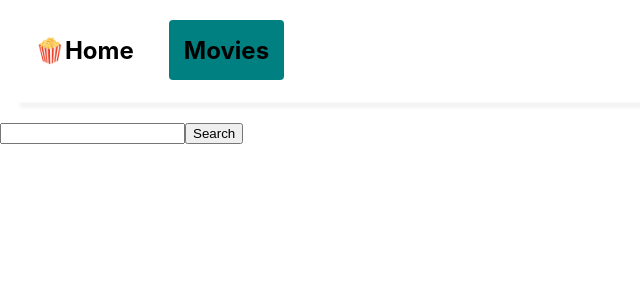
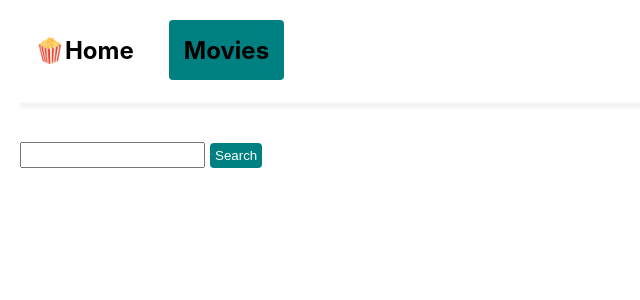
Before and after one commit to OlenaPosternak/goit-react-hw-05-movies, a React (Create React App) app: page /goit-react-hw-05-movies/movies in a window 1280 px wide. Shown: the top 300 px of the page, without its empty margins (0-640 px from the left). Built offline with nearby package versions, Linux system fonts and the light colour scheme.

Commit message:
search style

```diff
--- a/src/components/SerchForm/Search.jsx
+++ b/src/components/SerchForm/Search.jsx
@@ -1,3 +1,5 @@
+import {Form, Input, SearchBtn} from './Search.styled';
+
 export const SearchForm = ({ onSearch }) => {
   const handelSubmit = event => {
     event.preventDefault();
@@ -14,9 +16,9 @@ export const SearchForm = ({ onSearch }) => {
   };
 
   return (
-    <form action="submit" onSubmit={handelSubmit}>
-      <input type="text" name="searchMovie" />
-      <button>Search</button>
-    </form>
+    <Form action="submit" onSubmit={handelSubmit}>
+      <Input type="text" name="searchMovie" />
+      <SearchBtn>Search</SearchBtn>
+    </Form>
   );
 };
--- a/src/components/SerchForm/Search.styled.js
+++ b/src/components/SerchForm/Search.styled.js
@@ -0,0 +1,18 @@
+import styled from "@emotion/styled"
+export const Form = styled.form`
+margin:20px`
+
+export const Input = styled.input`
+margin-right:5px;
+height: 20px;
+outline: none;
+`
+
+export const SearchBtn = styled.button`
+
+    padding: 5px;
+    border-radius: 4px;
+    outline: none;
+    border: none;
+    background-color: teal;
+    color: white;`
```
